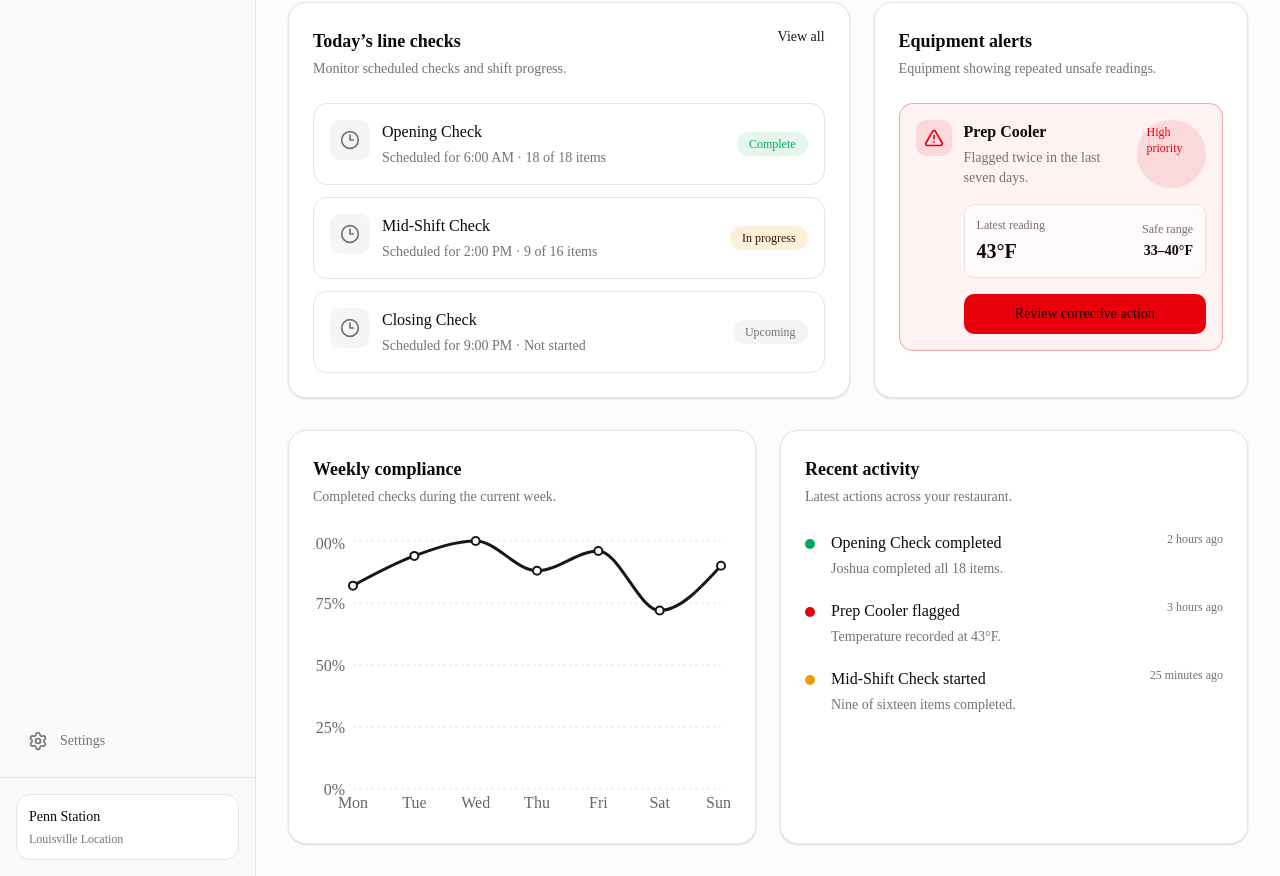
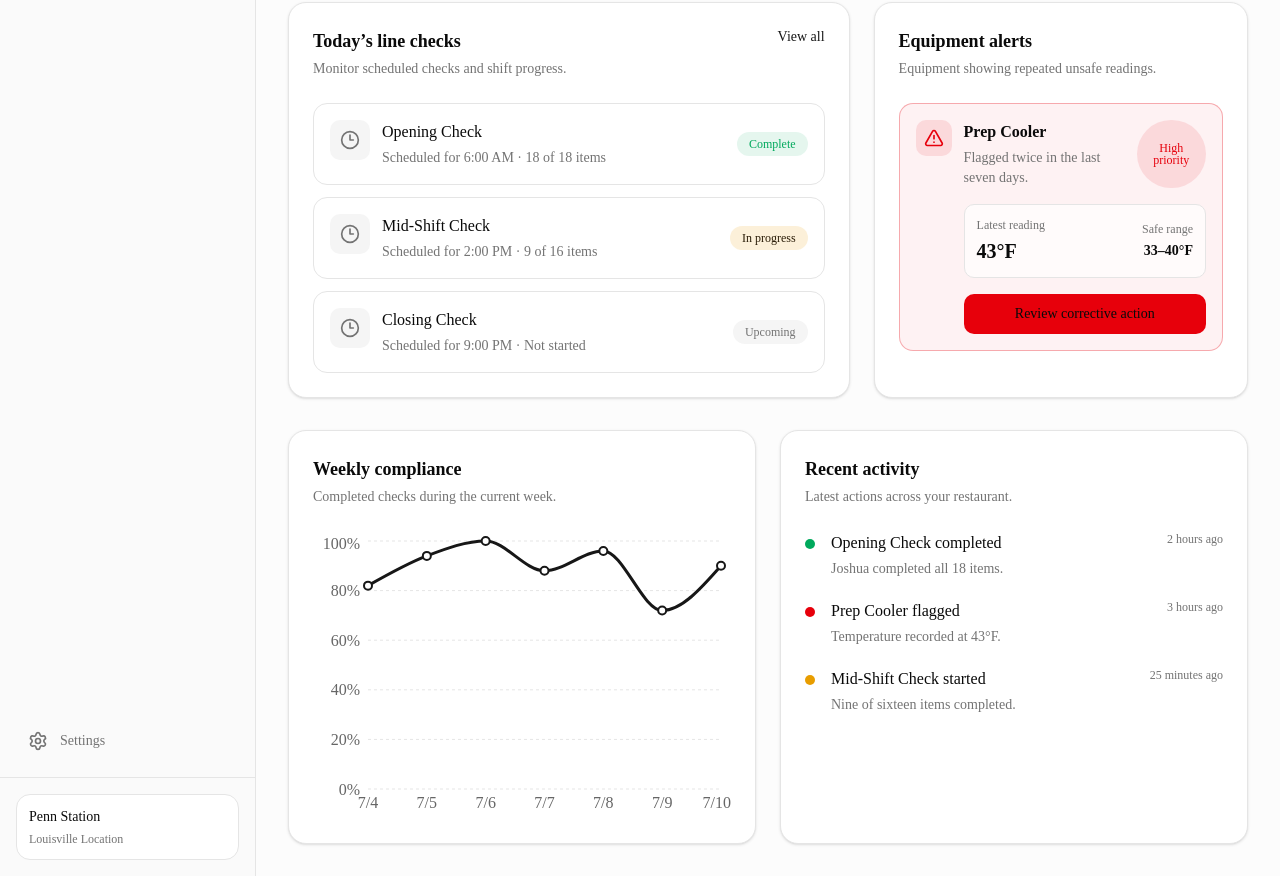
Before and after one commit to jdblair78/LineCheck, a Next.js app: page /dashboard in a window 1280 px wide. Shown: the part 420-1296 px from the top of the page. Built offline with nearby package versions, Linux system fonts and the light colour scheme.

Commit message:
dynamic: dates in weekly compliance are now dynamic with current dates

```diff
--- a/src/app/(dashboard)/dashboard/page.tsx
+++ b/src/app/(dashboard)/dashboard/page.tsx
@@ -8,7 +8,7 @@ import {
   dashboardMetrics,
   recentActivity,
   todaysChecks,
-  weeklyComplianceData,
+  getWeeklyComplianceData,
 } from "@/lib/constants/dashboard-data";
 
 export default function DashboardPage() {
@@ -68,7 +68,7 @@ export default function DashboardPage() {
           </p>
 
           <div className="mt-6">
-            <ComplianceChart data={weeklyComplianceData} />
+            <ComplianceChart data={getWeeklyComplianceData()} />
           </div>
         </article>
 
--- a/src/components/dashboard/compliance-chart.tsx
+++ b/src/components/dashboard/compliance-chart.tsx
@@ -11,7 +11,7 @@ import {
 } from "recharts";
 
 type ComplianceDataPoint = {
-  day: string;
+  date: string;
   compliance: number;
 };
 
@@ -19,9 +19,7 @@ type ComplianceChartProps = {
   data: ComplianceDataPoint[];
 };
 
-export default function ComplianceChart({
-  data,
-}: ComplianceChartProps) {
+export default function ComplianceChart({ data }: ComplianceChartProps) {
   return (
     <div className="h-72 w-full">
       <ResponsiveContainer width="100%" height="100%">
@@ -30,7 +28,7 @@ export default function ComplianceChart({
           margin={{
             top: 10,
             right: 10,
-            left: -20,
+            left: 10,
             bottom: 0,
           }}
         >
@@ -41,22 +39,29 @@ export default function ComplianceChart({
           />
 
           <XAxis
-            dataKey="day"
-            tickLine={false}
-            axisLine={false}
-            className="text-xs"
+          dataKey="date"
+          tickLine={false}
+          axisLine={false}
           />
 
           <YAxis
             domain={[0, 100]}
+            ticks={[0, 20, 40, 60, 80, 100]}
             tickLine={false}
             axisLine={false}
-            tickFormatter={(value) => `${value}%`}
-            className="text-xs"
+            tickFormatter={(value: number) => `${value}%`}
+            width={45}
           />
 
           <Tooltip
-            formatter={(value) => [`${value}%`, "Compliance"]}
+            formatter={(value) => {
+              const numericValue = Number(value);
+
+              return [
+                `${Number.isNaN(numericValue) ? 0 : Math.round(numericValue)}%`,
+                "Compliance",
+              ];
+            }}
             contentStyle={{
               borderRadius: "12px",
               border: "1px solid var(--border)",
--- a/src/components/dashboard/equipment-alert.tsx
+++ b/src/components/dashboard/equipment-alert.tsx
@@ -28,7 +28,7 @@ export default function EquipmentAlert() {
                 </p>
               </div>
 
-              <span className="w-fit rounded-full bg-destructive/10 px-2.5 py-1 text-xs font-medium text-destructive">
+              <span className="inline-flex w-fit items-center justify-center rounded-full bg-destructive/10 px-2.5 py-1 text-center text-xs font-medium leading-none text-destructive">
                 High priority
               </span>
             </div>
--- a/src/lib/constants/dashboard-data.ts
+++ b/src/lib/constants/dashboard-data.ts
@@ -64,15 +64,22 @@ export const todaysChecks = [
   },
 ];
 
-export const weeklyComplianceData = [
-  { day: "Mon", compliance: 82 },
-  { day: "Tue", compliance: 94 },
-  { day: "Wed", compliance: 100 },
-  { day: "Thu", compliance: 88 },
-  { day: "Fri", compliance: 96 },
-  { day: "Sat", compliance: 72 },
-  { day: "Sun", compliance: 90 },
-];
+export function getWeeklyComplianceData() {
+  const today = new Date();
+
+  const complianceValues = [82, 94, 100, 88, 96, 72, 90];
+
+  return complianceValues.map((value, index) => {
+    const date = new Date(today);
+
+    date.setDate(today.getDate() - (6 - index));
+
+    return {
+      date: `${date.getMonth() + 1}/${date.getDate()}`,
+      compliance: value,
+    };
+  });
+}
 
 export const recentActivity = [
   {
```
